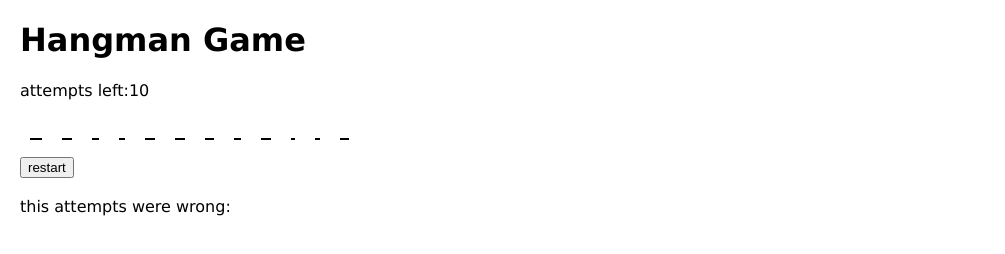
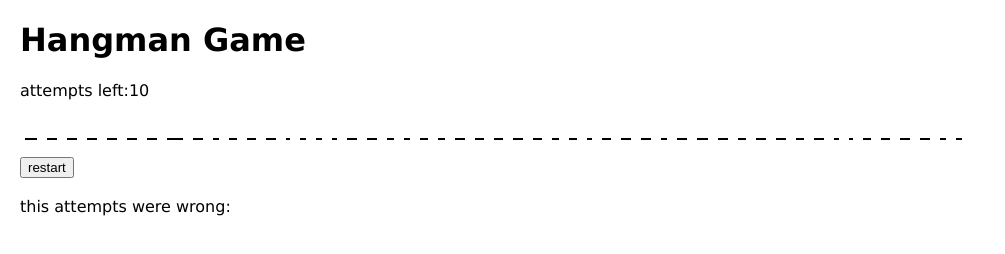
Before and after one commit to Student-Torsten/Hangman-Game, a plain HTML site: page index.html in a window 1280 px wide. Shown: the whole page, without its empty margins (0-1005 px from the left). Drawn offline with Linux system fonts and the light colour scheme.

Commit message:
probably final version / changed style

```diff
--- a/script.js
+++ b/script.js
@@ -1,5 +1,5 @@
 // gloabl variables
-const searchWord = "Gartenkralle";
+const searchWord = "Donaudampfschifffahrtsrückversicherungsgesellschaft";
 let searchWordArray = [];
 let searchWordLength = 0;
 let inputChar = "";
--- a/style.css
+++ b/style.css
@@ -32,7 +32,7 @@ indiviual styles
   width: 20px;
   border-bottom: 2px solid black;
   display: inline;
-  margin: 10px;
+  margin: 5px;
 }
 .hidden {
   opacity: 0%;
```
